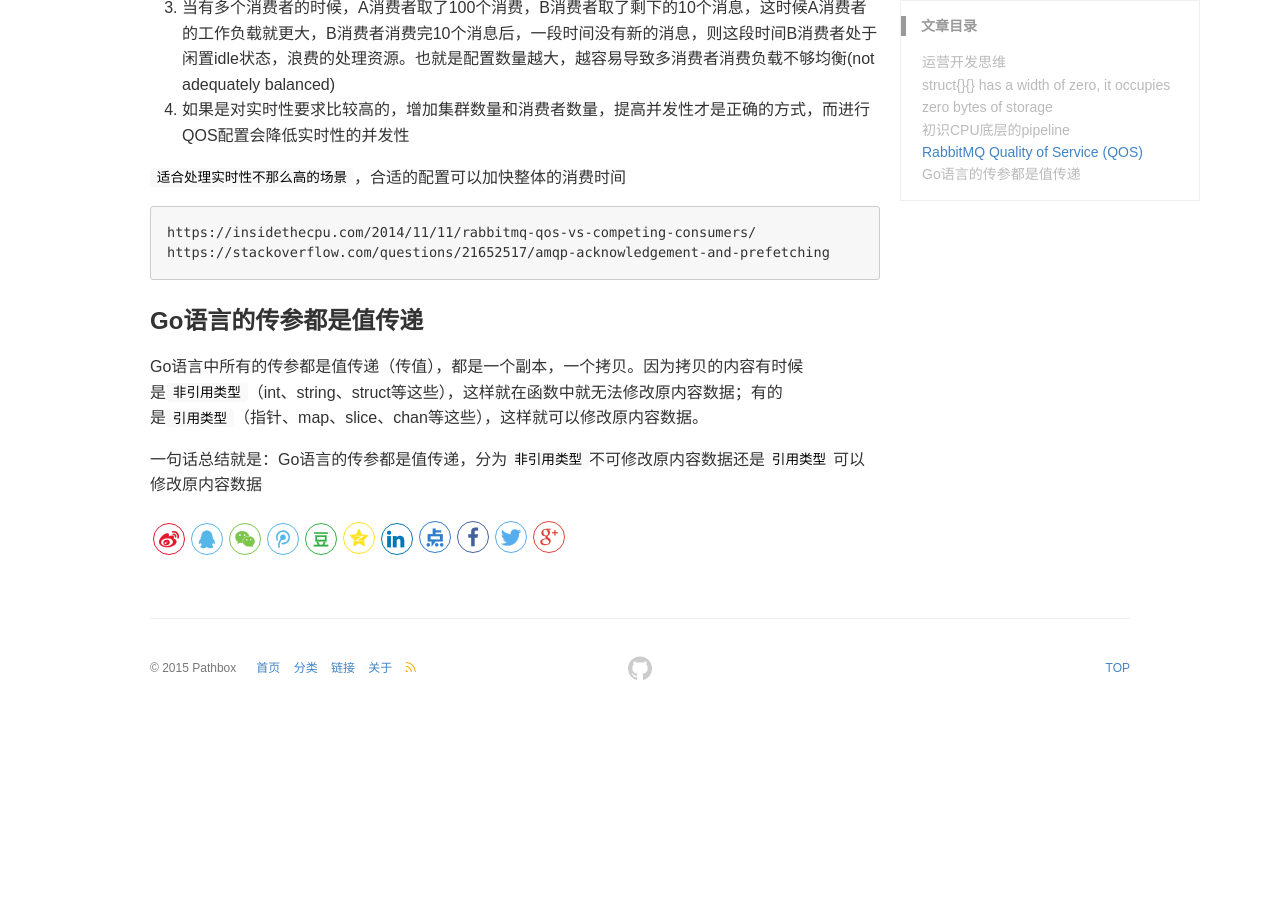
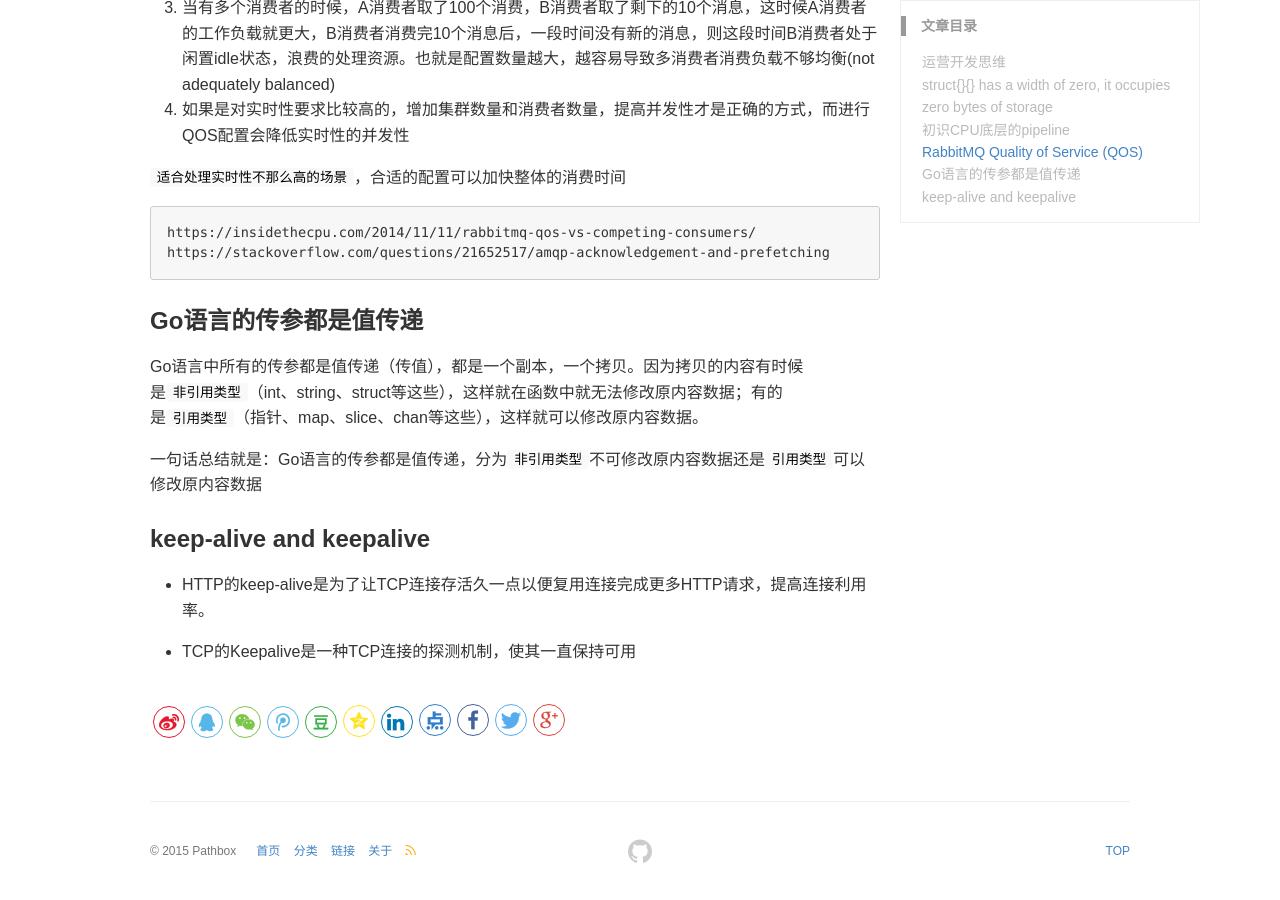
Before and after one commit to pathbox/pathbox.github.io, a Jekyll site: the page built from _posts/2018-07-04-work-summary-in-UCloud-18.md, in a window 1280 px wide and 900 px high, scrolled down 2484 px. Built offline with Jekyll 4.4.1, drawn with Linux system fonts in a browser that asks for light colours; before the commit the page ends 3201 px from its top, so only the background shows below that.

Commit message:
keep-alive and keepalive

```diff
--- a/_posts/2018-07-04-work-summary-in-UCloud-18.md
+++ b/_posts/2018-07-04-work-summary-in-UCloud-18.md
@@ -104,3 +104,9 @@ https://stackoverflow.com/questions/21652517/amqp-acknowledgement-and-prefetchin
 Go语言中所有的传参都是值传递（传值），都是一个副本，一个拷贝。因为拷贝的内容有时候是`非引用类型`（int、string、struct等这些），这样就在函数中就无法修改原内容数据；有的是`引用类型`（指针、map、slice、chan等这些），这样就可以修改原内容数据。
 
 一句话总结就是：Go语言的传参都是值传递，分为`非引用类型`不可修改原内容数据还是`引用类型`可以修改原内容数据
+
+### keep-alive and keepalive
+
+- HTTP的keep-alive是为了让TCP连接存活久一点以便复用连接完成更多HTTP请求，提高连接利用率。
+
+- TCP的Keepalive是一种TCP连接的探测机制，使其一直保持可用
```
